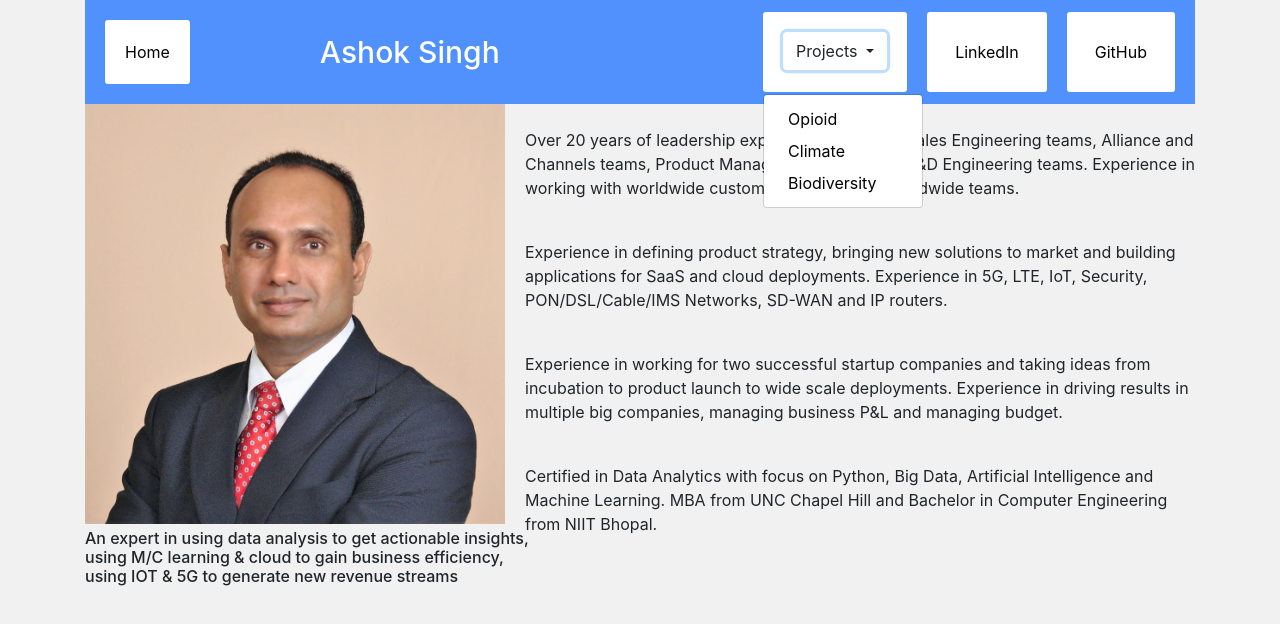
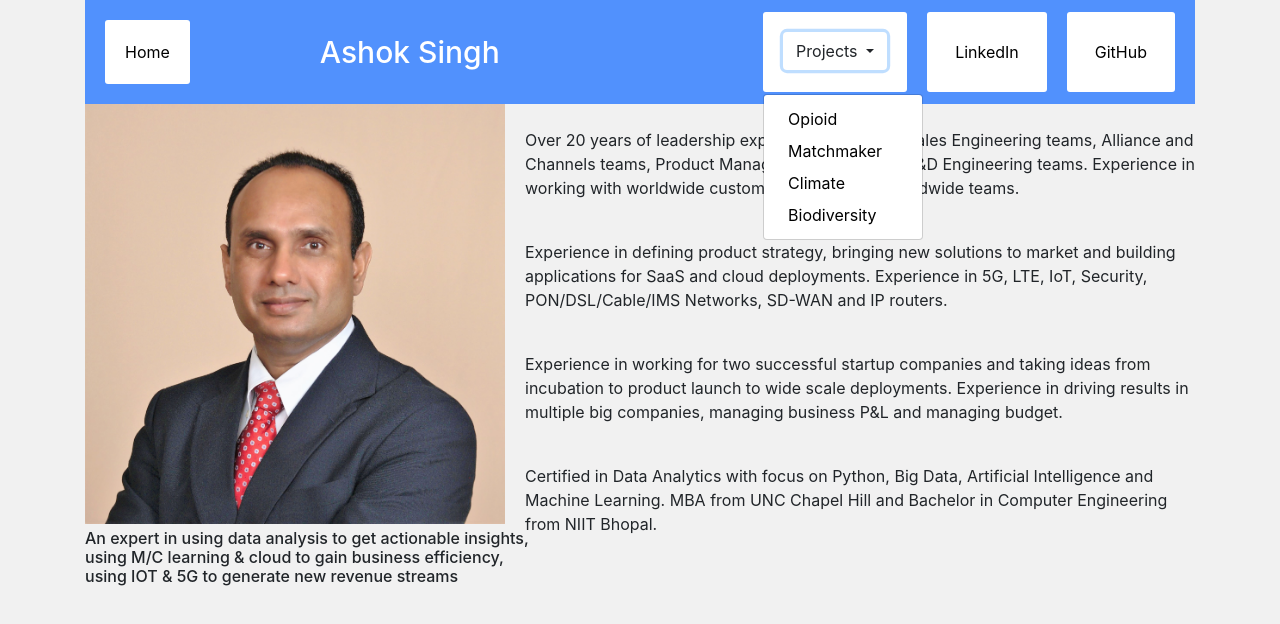
Before and after one commit to ashok-k-singh/ashok-k-singh.github.io, a plain HTML site: page index.html in a window 1280 px wide. Both pictures are taken after a click on the item "Projects". Drawn offline with nearby package versions, Linux system fonts and the light colour scheme.

Commit message:
Added Matchmaker Project

```diff
--- a/index.html
+++ b/index.html
@@ -26,6 +26,7 @@
                         </button>
                         <div class="dropdown-menu" aria-labelledby="dropdownMenu">
                             <a class="dropdown-item" href="https://data-vis-proj2-el-chapo.herokuapp.com/">Opioid</a>
+                            <a class="dropdown-item" href="https://unc-datavis-matchmaker.herokuapp.com/">Matchmaker</a>
                             <a class="dropdown-item" href="https://ashok-k-singh.github.io/Webhome">Climate</a>
                             <a class="dropdown-item" href="https://ashok-biodiv.herokuapp.com/">Biodiversity</a>
                         </div>
```
